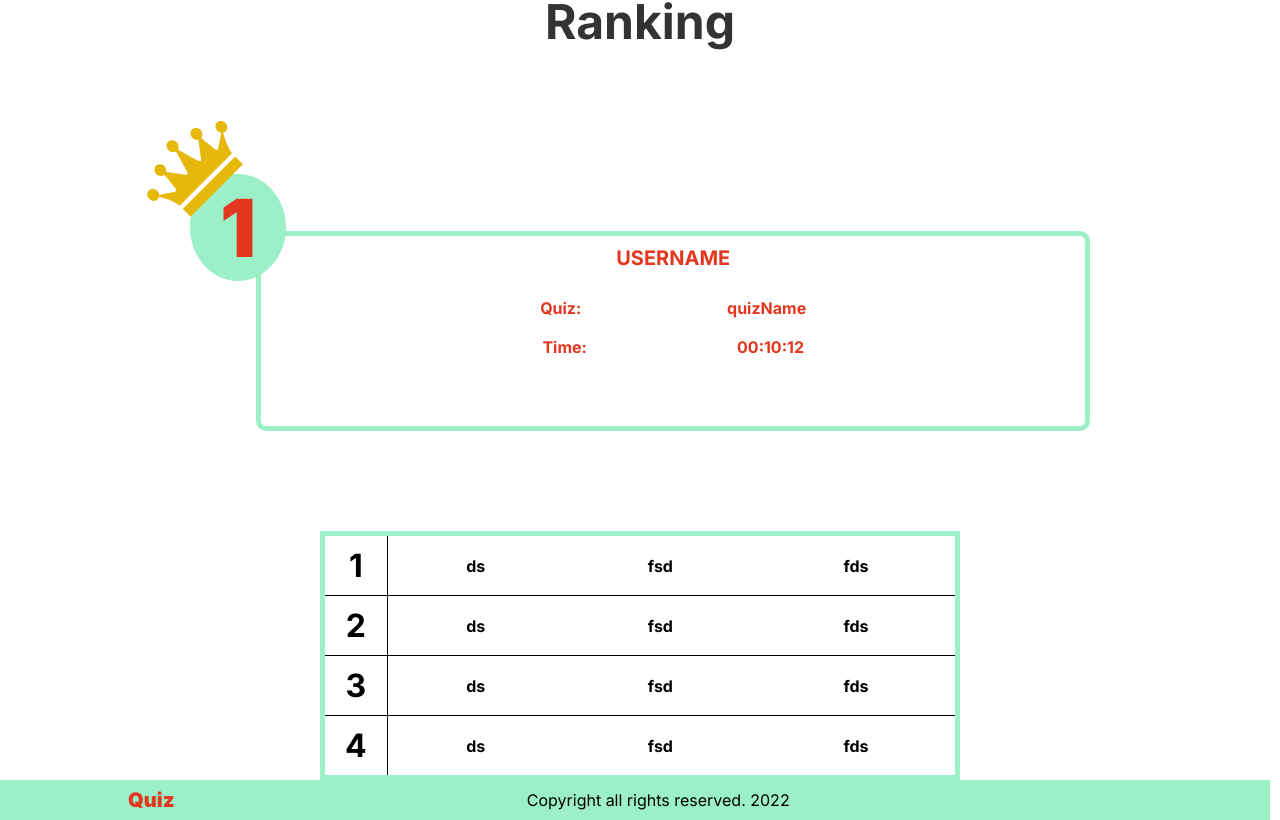
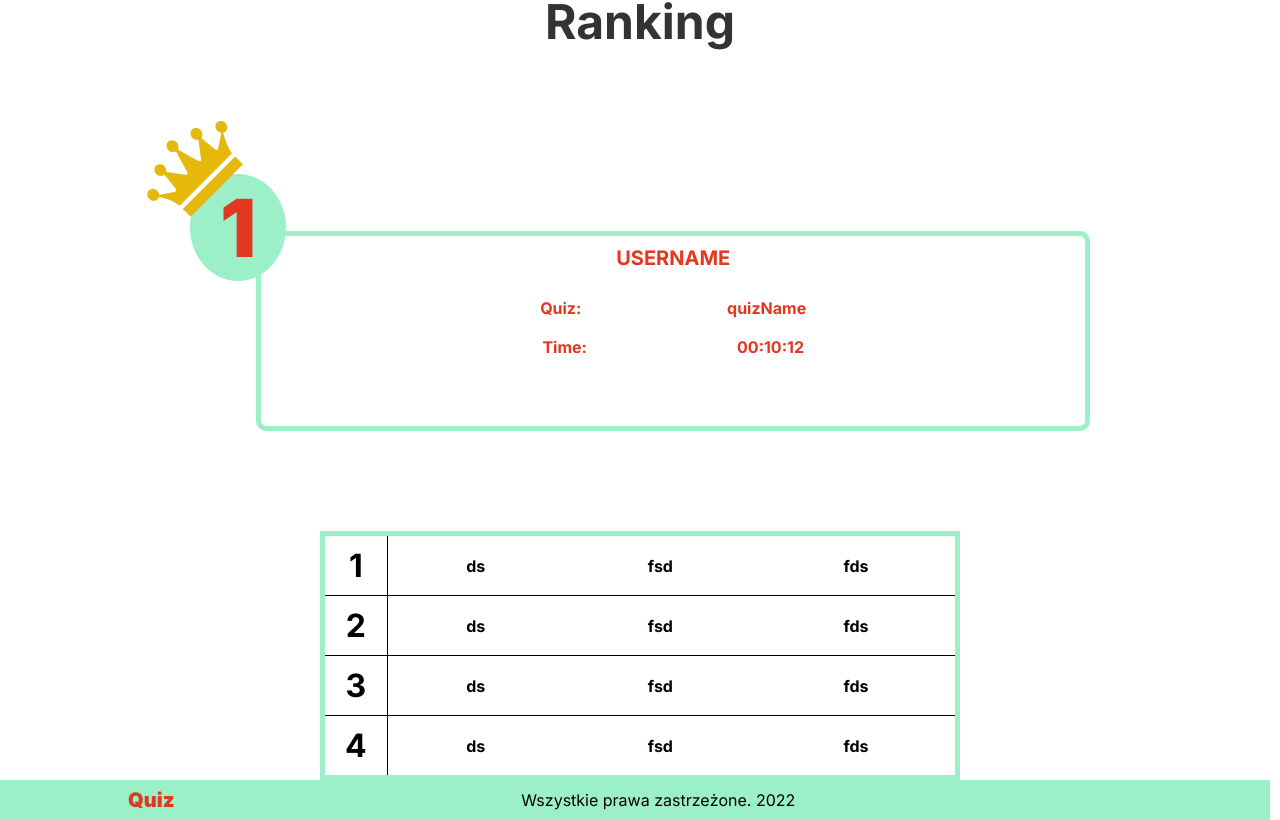
Before and after one commit to Kamiv8/quiz, a React (Create React App) app: page / in a window 1280 px wide. Shown: the part 2167-2987 px from the top of the page. Built offline with nearby package versions, Linux system fonts and the light colour scheme.

Commit message:
Added language into footer

```diff
--- a/src/components/molecules/footer.tsx
+++ b/src/components/molecules/footer.tsx
@@ -1,6 +1,10 @@
 import React from 'react';
 import styled from 'styled-components';
 import { Logo } from './header';
+
+type Props = {
+  copy: string
+};
 
 const Wrapper = styled.footer`
   height: 5vh;
@@ -15,10 +19,10 @@ const Wrapper = styled.footer`
   }
 `;
 
-const Footer = () => (
+const Footer: React.FC<Props> = ({ copy }) => (
   <Wrapper>
     <Logo to="/">Quiz</Logo>
-    <p>Copyright all rights reserved. 2022</p>
+    <p>{copy}</p>
   </Wrapper>
 );
 export default Footer;
--- a/src/components/templates/homeTemplate.tsx
+++ b/src/components/templates/homeTemplate.tsx
@@ -16,6 +16,7 @@ type Props = {
   heading1: string,
   heading2: string,
   quizzes: CardDataType[],
+  copy: string,
 };
 
 const WelcomeSection = styled.section`
@@ -76,7 +77,7 @@ const RankingSection = styled.section`
 `;
 
 const HomeTemplate: React.FC<Props> = ({
-  welcome, heading1, heading2, quizzes,
+  welcome, heading1, heading2, quizzes, copy,
 }) => (
   <>
     <WelcomeSection>
@@ -98,7 +99,7 @@ const HomeTemplate: React.FC<Props> = ({
       <BestUser />
       <BestUsersTable />
     </RankingSection>
-    <Footer />
+    <Footer copy={copy} />
   </>
 
 );
--- a/src/components/view/home.tsx
+++ b/src/components/view/home.tsx
@@ -12,6 +12,7 @@ const Home = () => {
       heading1={language.home.heading1}
       heading2={language.home.heading2}
       quizzes={quizzes}
+      copy={language.words.copyright}
     />
   );
 };
```
